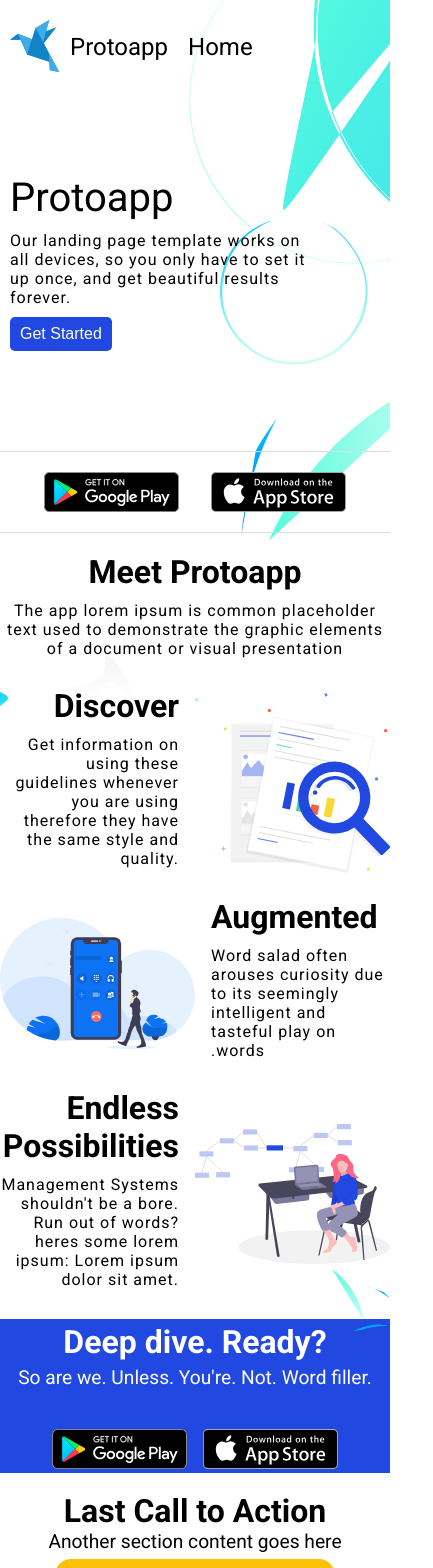
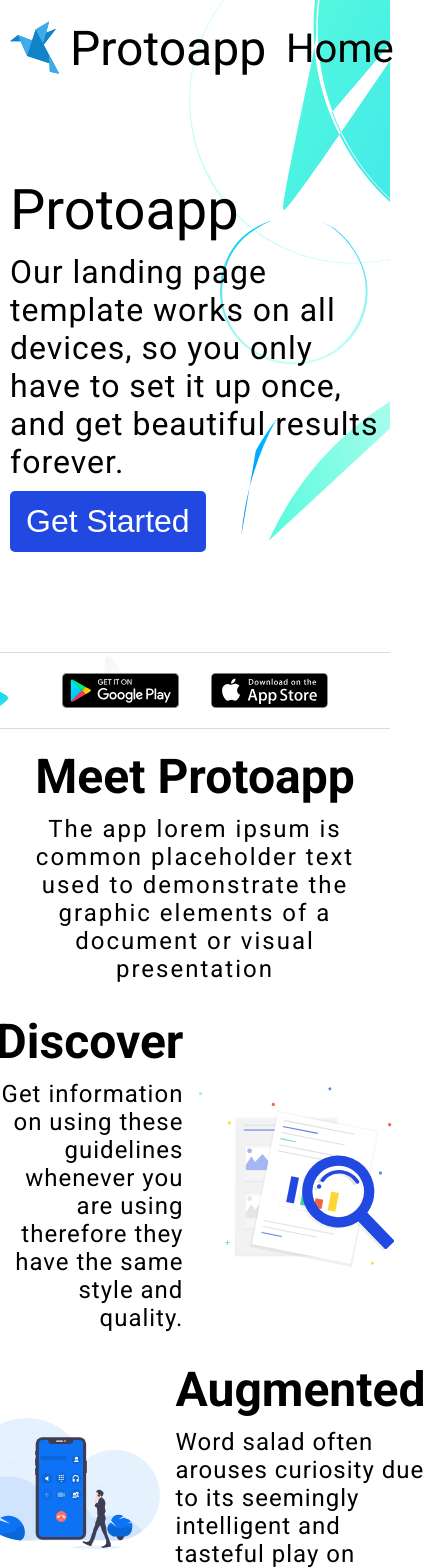
Before and after one commit to Stainzxc/Protoapp, a Vue app: page / in a window 390 px wide. Shown: the top 1568 px of the page, 433 px wide, since content can reach past the window. Built offline with nearby package versions, Linux system fonts and the light colour scheme.

Commit message:
test the fonts if readable in mobile view

```diff
--- a/src/assets/style.scss
+++ b/src/assets/style.scss
@@ -494,38 +494,43 @@
     margin: 0 0 0 10px;
 
     &__logo-title {
-      font-size: 1.5rem;
+      font-size: 3rem;
     }
 
     &__nav-link {
-      font-size: 1.5rem;
+      font-size: 2.5rem;
     }
   }
 
   /* HOME SECTION */
   .home {
     width: auto;
-    max-width: 300px;
+    max-width: 500px;
     margin: 0 0 0 10px;
     padding: 100px 0 100px 0;
     &__title {
-      font-size: 2.5rem;
+      font-size: 3.5rem;
     }
     &__text {
       letter-spacing: 1px;
-      font-size: 1rem;
+      font-size: 2rem;
       margin: 10px 0 10px 0;
     }
     &__button {
-      font-size: 1rem;
-      padding: 8px 10px 8px 10px;
+      font-size: 2rem;
+      padding: 12px 16px 12px 16px;
     }
   }
 
   .install {
     max-width: 620px;
     padding: 20px 0 20px 0;
+    &__app-store {
+      width: 30%;
+      height: auto;
+    }
   }
+
 
   /* ABOUT SECTION */
   .about-section {
@@ -536,11 +541,11 @@
       margin-right: 4px;
     }
     &__title {
-      font-size: 2rem;
+      font-size: 3rem;
     }
     &__text {
-      letter-spacing: 1px;
-      font-size: 1rem;
+      letter-spacing: 2px;
+      font-size: 1.5rem;
       margin: 10px 0 10px 0;
     }
 
@@ -550,11 +555,11 @@
       gap: 1rem;
     }
     &__title-discover {
-      font-size: 2rem;
+      font-size: 3rem;
     }
     &__text-discover {
       letter-spacing: 1px;
-      font-size: 1rem;
+      font-size: 1.5rem;
       margin: 10px 0 10px 0;
     }
 
@@ -564,11 +569,11 @@
       gap: 1rem;
     }
     &__title-augmented {
-      font-size: 2rem;
+      font-size: 3rem;
     }
     &__text-augmented {
       letter-spacing: 1px;
-      font-size: 1rem;
+      font-size: 1.5rem;
       margin: 10px 0 10px 0;
     }
 
@@ -578,11 +583,11 @@
       gap: 1rem;
     }
     &__title-possibilities {
-      font-size: 2rem;
+      font-size: 3rem;
     }
     &__text-possibilities {
       letter-spacing: 1px;
-      font-size: 1rem;
+      font-size: 1.5rem;
       margin: 10px 0 10px 0;
     }
   }
@@ -591,11 +596,11 @@
   .advertise {
     padding: 1% 0 1% 0;
     &__title-advertise {
-      font-size: 2rem;
+      font-size: 3rem;
       margin-bottom: 5px;
     }
     &__text-advertise {
-      font-size: 1.2rem;
+      font-size: 1.5rem;
     }
     &__install-app {
       gap: 1rem;
@@ -613,10 +618,10 @@
   .action {
     padding: 0 4px 0 4px;
     &__title-action {
-      font-size: 2rem;
+      font-size: 4rem;
     }
     &__text-action {
-      font-size: 1.2rem;
+      font-size: 2rem;
     }
     &__card {
       display: flex;
@@ -624,7 +629,7 @@
       gap: 1.5rem;
     }
     &__first-card {
-      max-width: 280px;
+      max-width: 350px;
       border-radius: 1rem;
       margin-top: 2%;
       flex-direction: column;
@@ -633,7 +638,7 @@
       background-color: #ffc107;
     }
     &__second-card {
-      max-width: 280px;
+      max-width: 350px;
       border-radius: 1rem;
       margin-top: 2%;
       flex-direction: column;
@@ -644,11 +649,14 @@
     &__card-image {
       width: 150px;
     }
+    &__p-card {
+      font-size: 1rem;
+    }
     &__text-card {
       letter-spacing: 1px;
     }
     &__title-card {
-      font-size: 1.2rem;
+      font-size: 1.5rem;
       margin-bottom: 5%;
       margin-top: 2%;
     }
@@ -665,7 +673,7 @@
     &__container {
       width: 100%;
       margin-left: 0;
-      font-size: 13px;
+      font-size: 1rem;
       padding-top: 20px;
     }
     &__logo {
@@ -675,7 +683,7 @@
     }
     &__copyrights {
       width: 100%;
-      font-size: 13px;
+      font-size: 1rem;
       margin-left: 10px;
       margin-top: 10px;
       padding-bottom: 30px;
--- a/src/components/About.vue
+++ b/src/components/About.vue
@@ -21,7 +21,7 @@
       <div>
         <h1 class="about-section__title-augmented">Augmented</h1>
         <p class="about-section__text-augmented">
-          Word salad often arouses curiosity due to its seemingly intelligent and tasteful play on words.
+          Word salad often arouses curiosity due to its seemingly intelligent and tasteful play on words
         </p>
       </div>
       <img src="../assets/images/product-smartphone.svg" alt="" class="about-section__smartphone-image" />
--- a/src/components/Action.vue
+++ b/src/components/Action.vue
@@ -11,7 +11,7 @@
         <div class="action__text-card">
           <p>ROLL OUT</p>
           <h1 class="action__title-card">Automatic Prototyping</h1>
-          <p>
+          <p class="action__p-card">
             Webpack is the most powerful and flexible asset compilation tool available today. With
             that power, however, comes a certain level of complexity.
           </p>
@@ -25,7 +25,7 @@
         <div class="action__text-card">
           <p>SIP COFFEE</p>
           <h1 class="action__title-card">Complexity Simplified</h1>
-          <p>
+          <p class="action__p-card">
             I know too many backend developers who are stifled by one glaring phobia: CSS. How do you construct a layout when nothing lines up?
           </p>
         </div>
```
